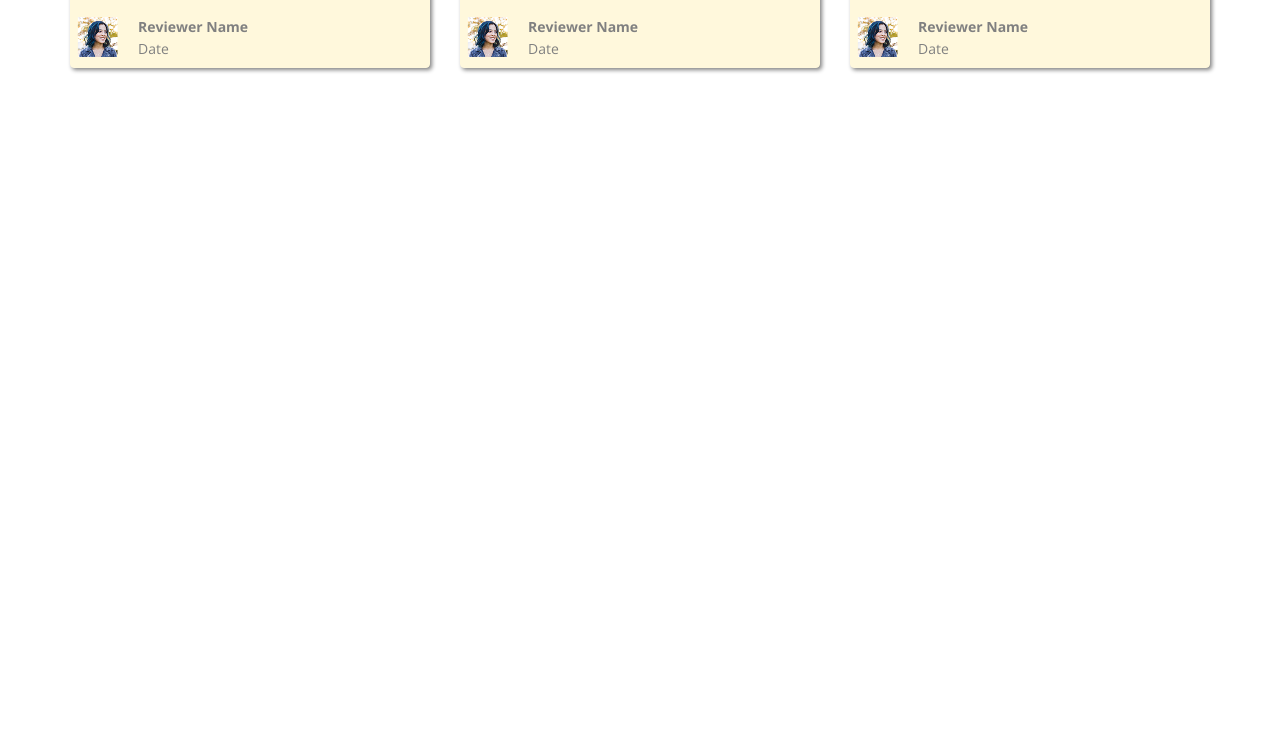
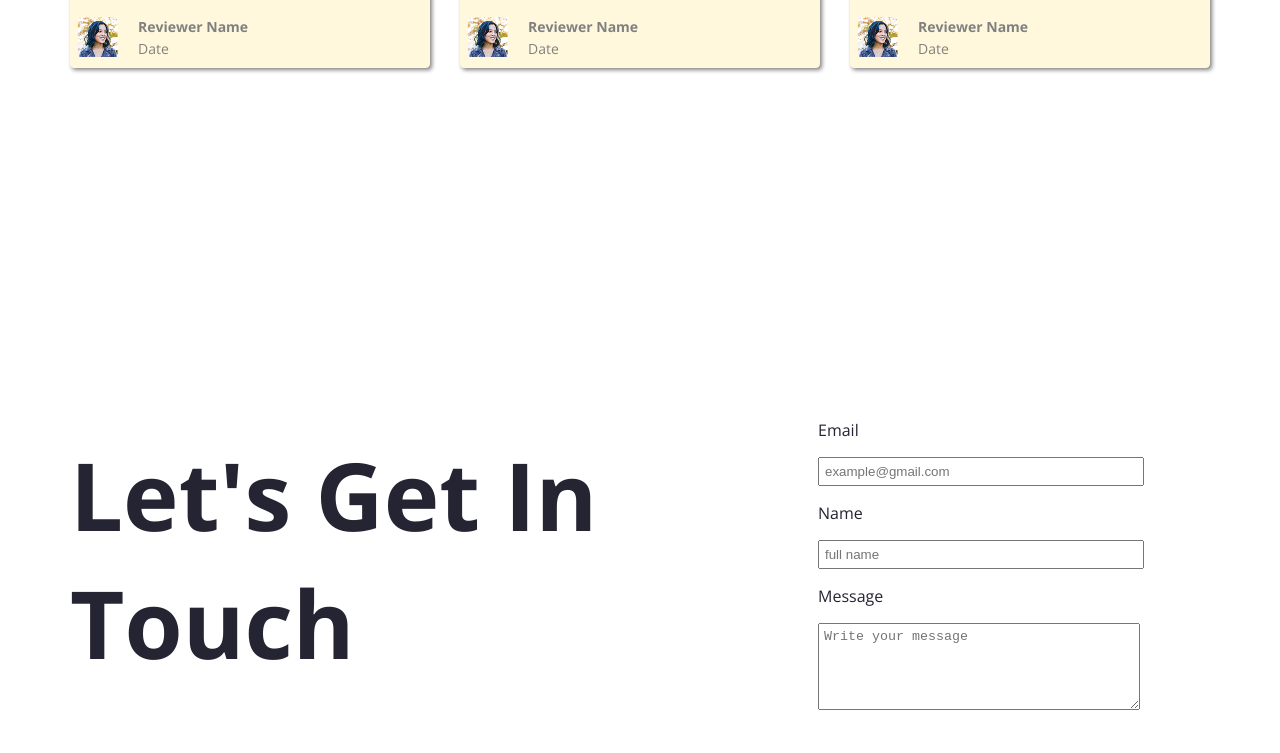
Before and after one commit to ismailsabid/Assignment, a plain HTML site: page index.html in a window 1280 px wide. Shown: the part 2440-3193 px from the top of the page. Before the commit the page ends 2808 px from the top, so only its background shows below. Drawn offline with nearby package versions, Linux system fonts and the light colour scheme.

Commit message:
get in touch section done

```diff
--- a/index.html
+++ b/index.html
@@ -126,6 +126,25 @@
                 </ul>
             </div>
           </div>
+
+          <!-- get in touch section -->
+
+        <div class="get-in-touch section-size">
+            <div class="section1">
+                <h1> let's get in touch
+                </h1>
+            </div>
+
+            <div class="section2">
+                <p>Email</p>
+                <input type="email" placeholder="example@gmail.com">
+                <p>Name</p>
+                <input type="text" placeholder="full name">
+                <p>Message</p>
+                <textarea name="" id="" cols="20" rows="5" placeholder="Write your message"></textarea>
+            </div>
+
+        </div>
     </main>
 
     <footer>
--- a/style.css
+++ b/style.css
@@ -158,3 +158,22 @@ header{
 .user-say h6{
     margin: 20px 0px 20px 4px;
 }
+
+/* get in touch section */
+.get-in-touch{
+    display: flex;
+    align-items: center;
+    gap: 220px;
+}
+.get-in-touch h1{
+    font-size: 94px;
+    text-transform: capitalize;
+    width: 528px;
+}
+.get-in-touch input{
+    padding: 5px 140px 5px 5px;
+
+}
+.get-in-touch textarea{
+    padding: 5px 140px 5px 5px;
+}
```
